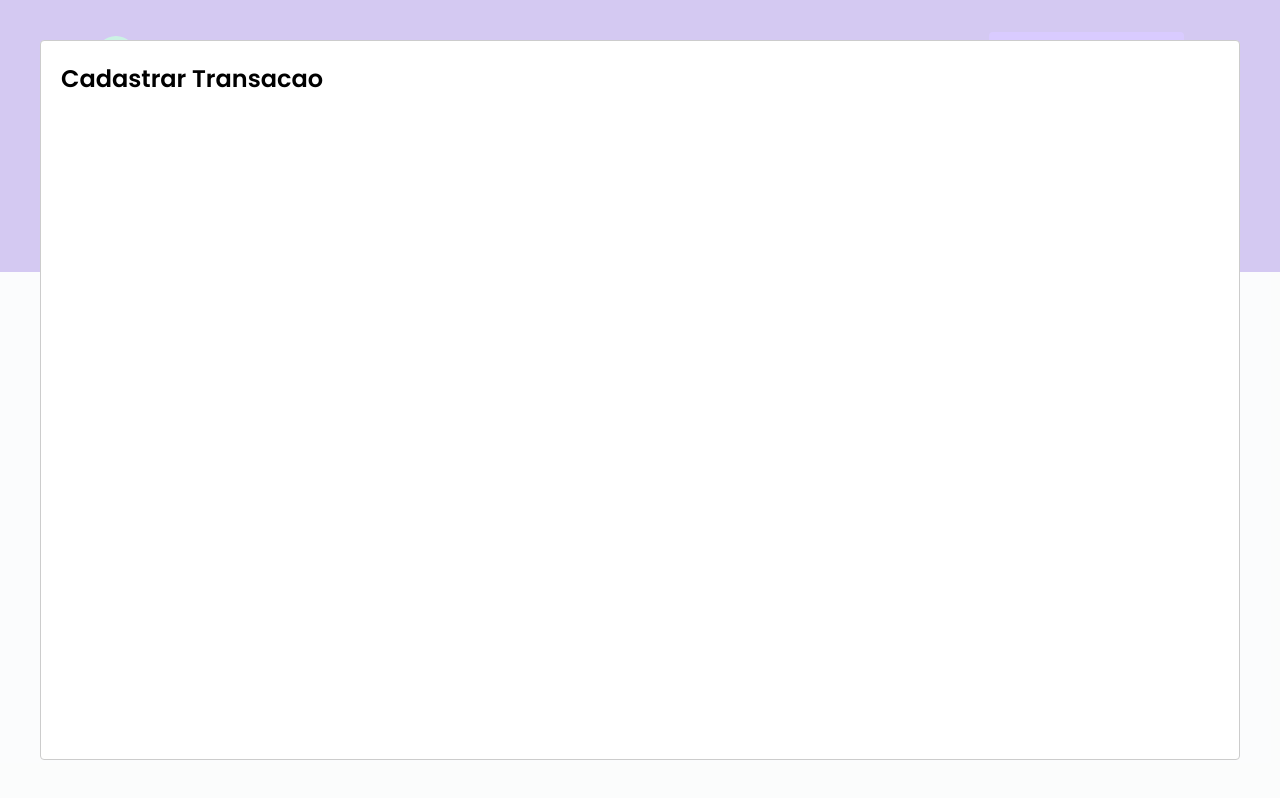
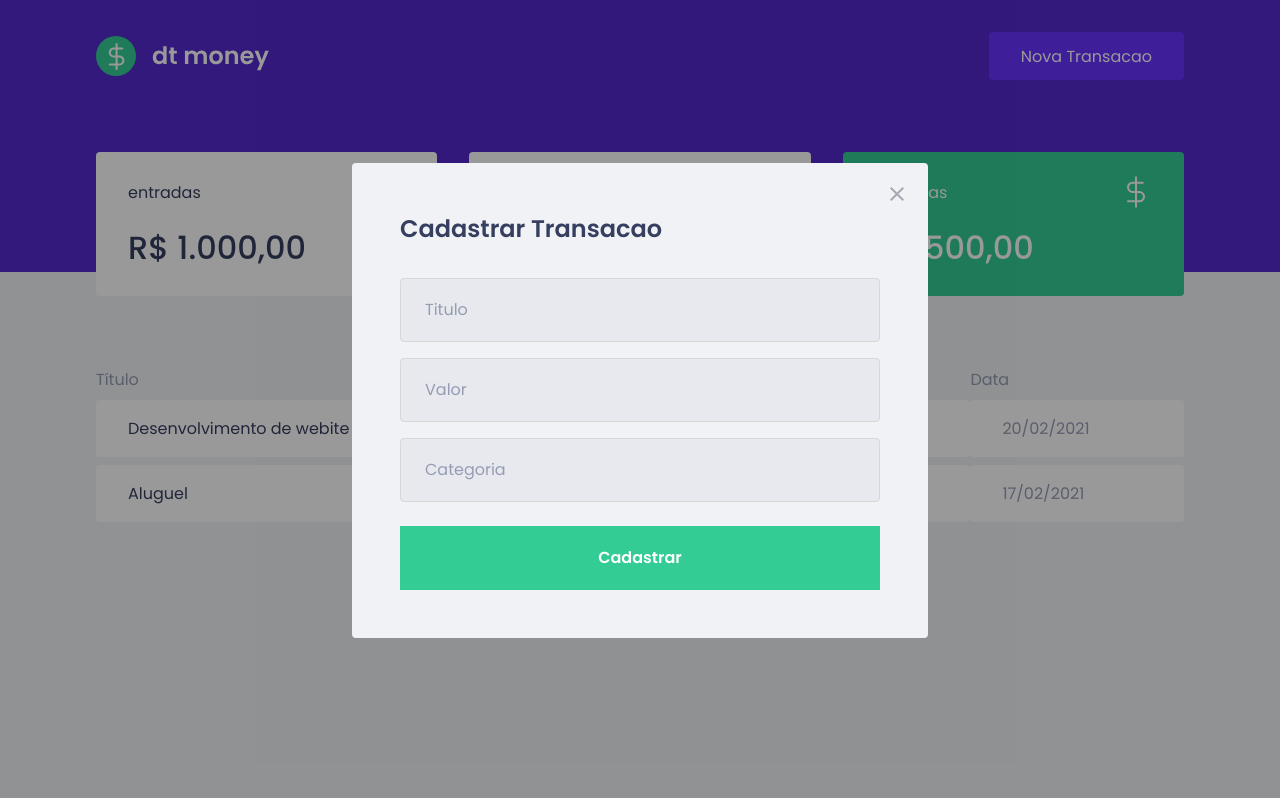
Before and after one commit to antonioqm/dt-money, a React (Create React App) app: page / in a window 1280 px wide. Both pictures are taken after a click on the button "Nova Transacao". Built offline with nearby package versions, Linux system fonts and the light colour scheme; no server answers; what miragejs would draw is missing.

Commit message:
estilizando o modal

```diff
--- a/src/App.tsx
+++ b/src/App.tsx
@@ -1,13 +1,35 @@
 
 import { Dashboard } from "./Components/Dashboard/inedx";
 import { Header } from "./Components/Header/Header";
+import Modal from 'react-modal'
+
 import { GlobalStyle } from "./styles/globals";
+import { useState } from "react";
+import { NewTransactionModal } from "./Components/NewTransactionModal";
+
+Modal.setAppElement('#root');
+
 export function App() {
 
+  const [isNewTransactionModalOpen, setIsNewTransactionModalOpen] = useState(false);
+
+  function handleOpenNewTransactionModal() {
+    setIsNewTransactionModalOpen(true)
+  }
+
+  function handleCloseNewTransactionModal() {
+    setIsNewTransactionModalOpen(false)
+  }
   return (
     <>
-     <Header />
+     <Header onOpenNewTransactionModal={handleOpenNewTransactionModal} />
      <Dashboard/>
+
+     <NewTransactionModal
+     isOpen={isNewTransactionModalOpen}
+      onRequestClose={handleCloseNewTransactionModal}
+      />
+
      <GlobalStyle />
     </>
   );
--- a/src/Components/Header/Header.tsx
+++ b/src/Components/Header/Header.tsx
@@ -1,29 +1,19 @@
-import { useState } from 'react'
-import Modal from 'react-modal'
 import logoImg from '../../assets/logo.svg'
 import { Container, Content} from './styles'
-export function Header(){
 
-  const [isNewTransactionModalOpen, setIsNewTransactionModalOpen] = useState(false);
+interface HeaderProps{
+  onOpenNewTransactionModal: () => void
+}
 
-  function handleOpenNewTransactionModal() {
-    setIsNewTransactionModalOpen(true)
-  }
-
-  function handleCloseNewTransactionModal() {
-    setIsNewTransactionModalOpen(false)
-  }
-
+export function Header({onOpenNewTransactionModal}: HeaderProps){
   return (
     <Container>
       <Content>
         <img src={logoImg} alt="dt money"/>
-        <button onClick={handleOpenNewTransactionModal}>
+        <button onClick={onOpenNewTransactionModal}>
           Nova Transacao
         </button>
-        <Modal isOpen={isNewTransactionModalOpen} onRequestClose={handleCloseNewTransactionModal}>
-          <h2>Cadastrar Transacao</h2>
-        </Modal>
+
       </Content>
     </Container>
   )
--- /dev/null
+++ b/src/Components/NewTransactionModal/index.tsx
@@ -0,0 +1,48 @@
+import Modal from 'react-modal'
+import closeImg from '../../assets/close.svg'
+import { Container } from './styles'
+
+
+interface NewTransactionModalProps {
+  isOpen: boolean;
+  onRequestClose: () => void
+}
+
+export function NewTransactionModal({isOpen, onRequestClose}: NewTransactionModalProps) {
+  return (
+    <Modal
+      isOpen={isOpen}
+      onRequestClose={onRequestClose}
+      overlayClassName="react-modal-overlay"
+      className="react-modal-content"
+    >
+      <button
+      type='button'
+      onClick={onRequestClose}
+      className='react-modal-close'
+      >
+        <img src={closeImg} alt="Fechar modal" />
+      </button>
+      <Container>
+        <h2>Cadastrar Transacao</h2>
+
+        <input
+          placeholder='Titulo'
+        />
+
+        <input
+        type="number"
+        placeholder="Valor"
+        />
+
+        <input
+        placeholder="Categoria"
+        />
+
+        <button type='submit'> Cadastrar</button>
+
+      </Container>
+
+    </Modal>
+  )
+}
--- /dev/null
+++ b/src/Components/NewTransactionModal/styles.ts
@@ -0,0 +1,44 @@
+import styled from "styled-components";
+
+export const Container = styled.form`
+  h2{
+    color: var(--text-title);
+    font-size: 1.5rem;
+    margin-bottom: 2rem;
+
+  }
+  input {
+    width: 100%;
+    padding: 0 1.5rem;
+    height: 4rem;
+    border-radius: 0.25rem;
+
+    border: 1px solid #d7d7d7;
+    background: #e7e9ee;
+
+    font-weight: 400;
+    font-size: 1rem;
+    &::placeholder {
+      color: var(--text-body)
+    }
+    & + input {
+      margin-top:  1rem;
+    }
+  }
+
+  button[type="submit"] {
+    width: 100%;
+    padding: 0 1.5rem;
+    height: 4rem;
+    background: var(--green);
+    color: #fff;
+    border: 0;
+    font-size: 1rem;
+    font-weight: 600;
+    margin-top: 1.5rem;
+    transition: filter .2s;
+    &:hover {
+      filter: brightness(0.9)
+    }
+  }
+`
--- a/src/styles/globals.ts
+++ b/src/styles/globals.ts
@@ -47,4 +47,36 @@
   opacity: 0.6;
   cursor: not-allowed;
 }
+.react-modal-overlay{
+  background: rgba(0,0,0,.4);
+  position: fixed;
+  top: 0;
+  right: 0;
+  bottom: 0;
+  left: 0;
+
+  display: flex;
+  align-items: center;
+  justify-content: center;
+}
+.react-modal-content{
+  width: 100%;
+  max-width: 576px;
+  background: var(--background);
+  padding: 3rem;
+  position: relative;
+  border-radius: 0.25rem;
+}
+
+.react-modal-close{
+  position: absolute;
+  right: 1.5rem;
+  top: 1.5rem;
+  border: 0;
+  background: transparent;
+  transition: filter .2s;
+  &:hover{
+    filter: brightness(0.8);
+  }
+}
 `
```
